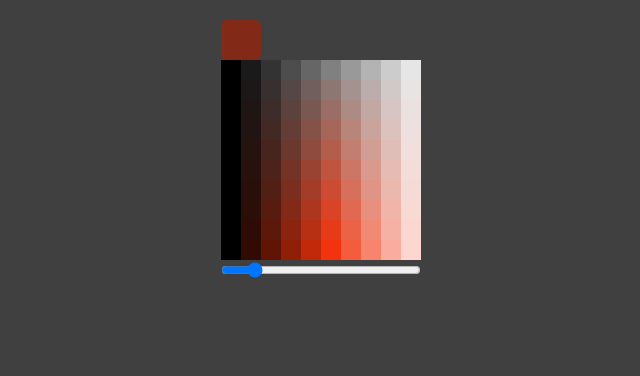
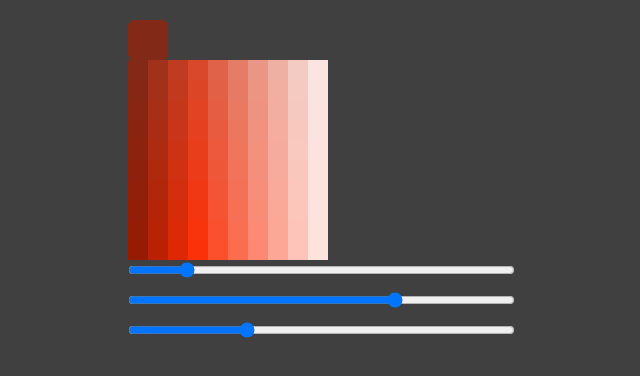
Before and after one commit to HrishikShaji/hrishixui, a Next.js app: page / in a window 1280 px wide. Shown: the top 376 px of the page, without its empty margins (319-959 px from the left). Built offline with nearby package versions, Linux system fonts and the light colour scheme.

Commit message:
InputColor hsl logic done

```diff
--- a/app/components/InputColor.tsx
+++ b/app/components/InputColor.tsx
@@ -11,10 +11,14 @@ export type Color = {
 const GenerateGrids = ({
   cols,
   hue,
+  saturation,
+  light,
   onClick,
 }: {
   cols: number;
   hue: string;
+  saturation: number;
+  light: number;
   onClick: (color: Color) => void;
 }) => {
   const grids: Color[][] = useMemo(() => {
@@ -24,20 +28,19 @@ const GenerateGrids = ({
       for (let c = 0; c < cols; c++) {
         newGrids[r][c] = {
           hue: c * (360 / cols),
-          saturation: c * (100 / cols),
-          light: r * (100 / cols),
+          saturation: saturation + c * ((100 - saturation) / cols), // Dynamic saturation
+          light: light + r * ((100 - light) / cols), // Dynamic light
         };
       }
     }
     return newGrids;
-  }, [cols]);
+  }, [cols, saturation, light]);
+
   return (
     <div className="flex ">
       {grids.map((grid, i) => (
         <div key={i} className="flex flex-col">
-          {grid.map((item, k) => {
-            console.log(item);
-            return (
+          {grid.map((item, k) => (
             <div
               onClick={() =>
                 onClick({
@@ -54,8 +57,7 @@ const GenerateGrids = ({
               key={k}
               className="w-5 h-5 cursor-pointer"
             ></div>
-            );
-          })}
+          ))}
         </div>
       ))}
     </div>
@@ -70,6 +72,8 @@ const initialColor: Color = {
 
 export const InputColor = () => {
   const [hue, setHue] = useState("10");
+  const [saturation, setSaturation] = useState(70);
+  const [light, setLight] = useState(30);
   const [currentColor, setCurrentColor] = useState<Color>(initialColor);
 
   return (
@@ -83,6 +87,8 @@ export const InputColor = () => {
       <GenerateGrids
         cols={10}
         hue={hue}
+        saturation={saturation}
+        light={light}
         onClick={(color: Color) => setCurrentColor(color)}
       />
       <div className="">
@@ -93,6 +99,22 @@ export const InputColor = () => {
           max="360"
           onChange={(e) => setHue(e.target.value)}
         />
+        <input
+          className="w-full mt-2"
+          type="range"
+          min="0"
+          max="100"
+          value={saturation}
+          onChange={(e) => setSaturation(Number(e.target.value))}
+        />
+        <input
+          className="w-full mt-2"
+          type="range"
+          min="0"
+          max="100"
+          value={light}
+          onChange={(e) => setLight(Number(e.target.value))}
+        />
       </div>
     </div>
   );
```
Lines whose indentation alone changed are shown as unchanged.
